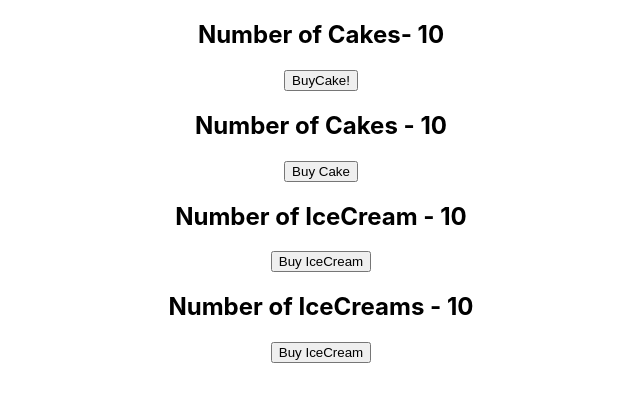
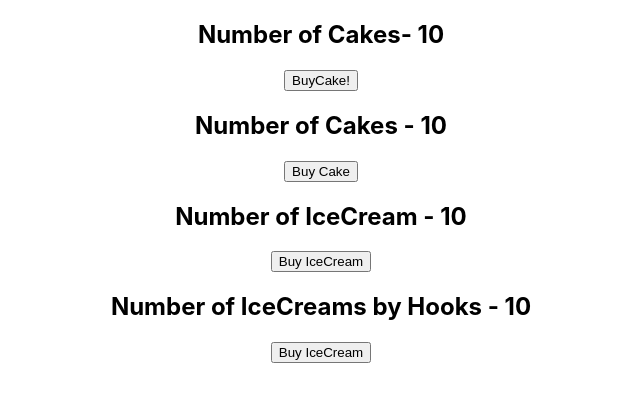
Before and after one commit to Sahar-SE/Cake_Shop, a React (Create React App) app in the folder react-redux-demo/: page / in a window 1280 px wide. Shown: the top 402 px of the page, without its empty margins (319-959 px from the left). Built offline with nearby package versions, Linux system fonts and the light colour scheme.

Commit message:
Add useDispatch in HooksIceContainer

```diff
--- a/react-redux-demo/src/components/HooksIceCreamContainer.jsx
+++ b/react-redux-demo/src/components/HooksIceCreamContainer.jsx
@@ -9,7 +9,7 @@ function HooksIceCreamContainer() {
 
     return (
     <div>
-      <h2>Number of IceCreams - {numOfIceCreams} </h2>
+      <h2>Number of IceCreams by Hooks - {numOfIceCreams} </h2>
       <button onClick={() => dispatch(buyIceCream())}>Buy IceCream</button>
     </div>
   )
```
